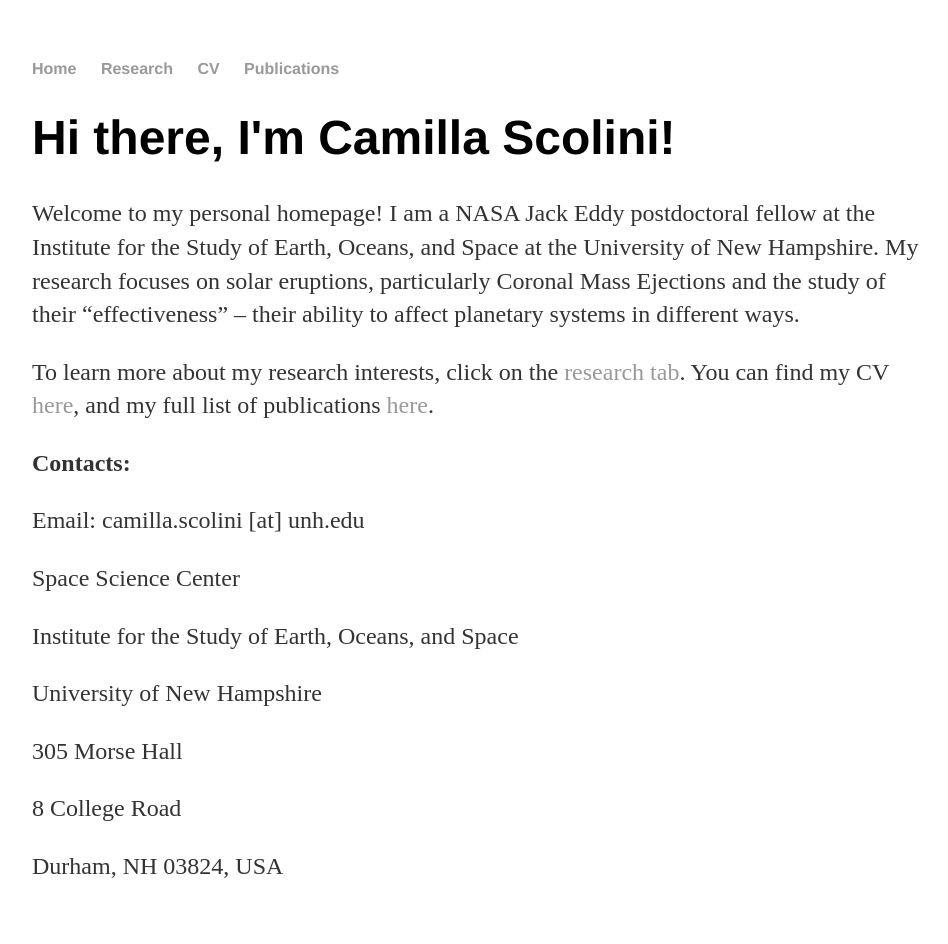
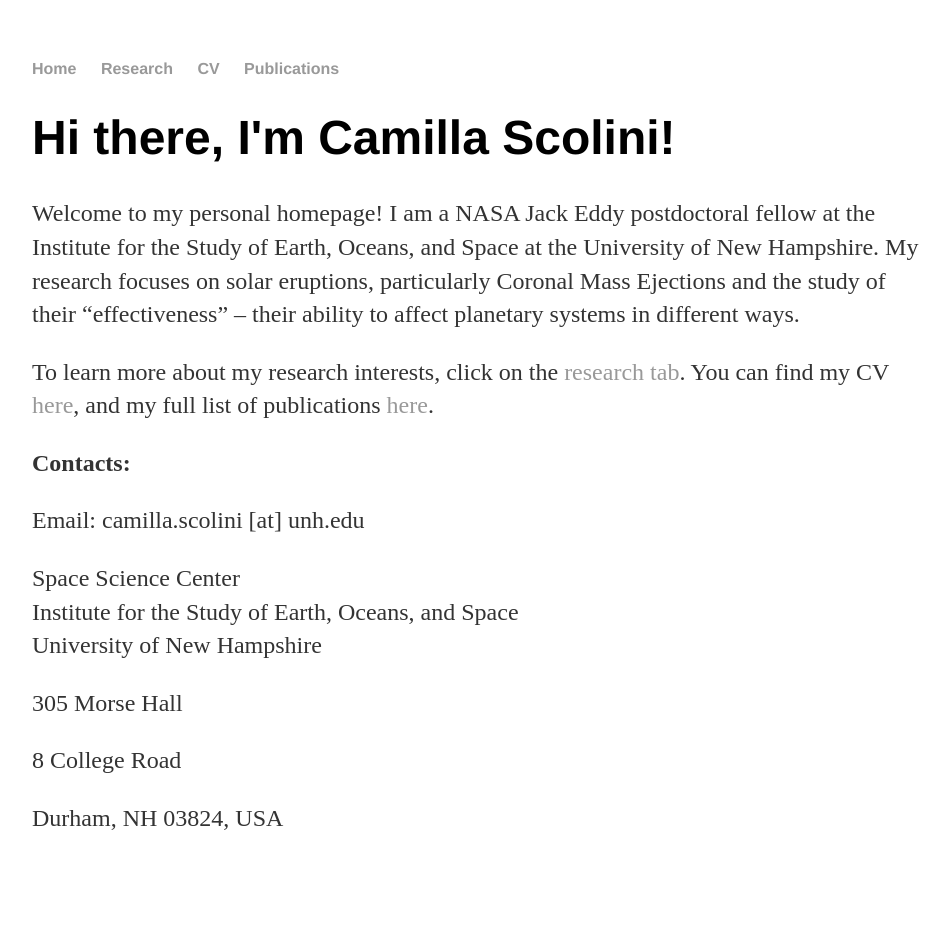
Before and after one commit to scolini/scolini.github.io, a Jekyll site: the page built from index.html, in a window 1280 px wide. Shown: the whole page, without its empty margins (160-1108 px from the left). Built offline with Jekyll 4.4.1, drawn with Linux system fonts in a browser that asks for light colours; after the commit the page ends 900 px from its top, so only the background shows below that.

```diff
--- a/index.html
+++ b/index.html
@@ -19,9 +19,9 @@ title: Camilla Scolini
 
 	<p>Email: camilla.scolini [at] unh.edu</p>
 
-	<p>Space Science Center</p>
-	<p>Institute for the Study of Earth, Oceans, and Space</p>
-	<p>University of New Hampshire</p>
+	<p>Space Science Center
+	<br>Institute for the Study of Earth, Oceans, and Space
+	<br>University of New Hampshire</p>
 
 	<p>305 Morse Hall</p>
 	<p>8 College Road</p>
```
